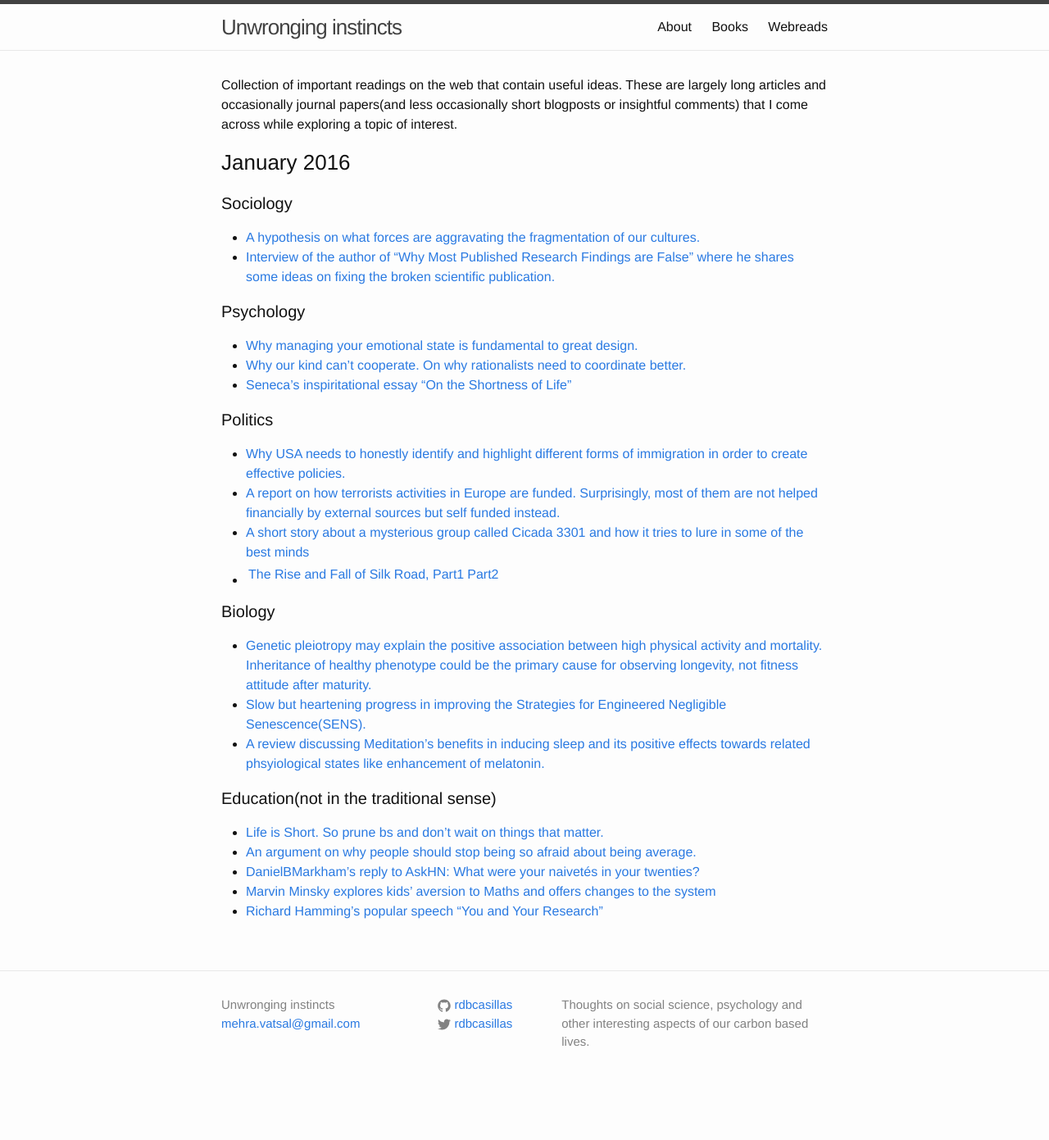
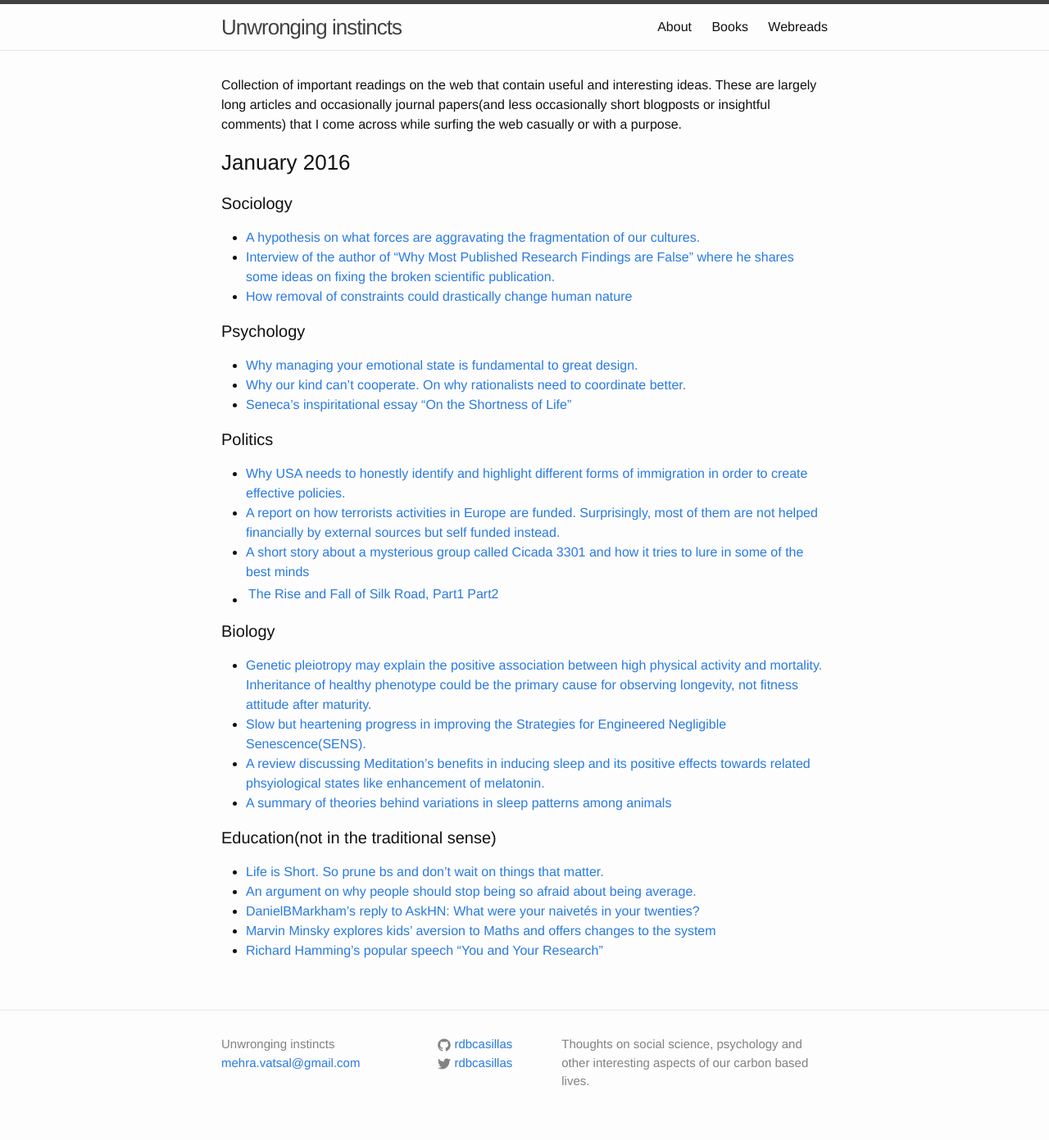
Before and after one commit to rdbcasillas/rdbcasillas.github.io, a Jekyll site: the page built from webreads.md, in a window 1280 px wide. Shown: the whole page at 82% size. Built offline with Jekyll 4.4.1, drawn with Linux system fonts in a browser that asks for light colours; Markdown is read by kramdown in place of the engine named in the settings; before the commit the page ends 1343 px from its top, so only the background shows below that.

Commit message:
added final links for the month of January

```diff
--- a/webreads.md
+++ b/webreads.md
@@ -4,13 +4,14 @@ title: Webreads
 ---
 
 
-Collection of important readings on the web that contain useful ideas. These are largely long articles and occasionally journal papers(and less occasionally short blogposts or insightful comments) that I come across while exploring a topic of interest.
+Collection of important readings on the web that contain useful and interesting ideas. These are largely long articles and occasionally journal papers(and less occasionally short blogposts or insightful comments) that I come across while surfing the web casually or with a purpose.
 
 ###January 2016
 
 ####Sociology
   * [A hypothesis on what forces are aggravating the fragmentation of our cultures.](http://paulgraham.com/re.html)
   * [Interview of the author of "Why Most Published Research Findings are False" where he shares some ideas on fixing the broken scientific publication.](http://www.vox.com/2015/2/16/8034143/john-ioannidis-interview)
+  * [How removal of constraints could drastically change human nature](http://kajsotala.fi/2012/10/technology-will-destroy-human-nature/)
 
 ####Psychology
   * [Why managing your emotional state is fundamental to great design.](http://deep.design/design-like-an-astronaut/)
@@ -27,6 +28,7 @@ Collection of important readings on the web that contain useful ideas. These are
   * [Genetic pleiotropy may explain the positive association between high physical activity and mortality. Inheritance of healthy phenotype could be the primary cause for observing longevity, not fitness attitude after maturity.](http://www.nature.com/articles/srep18259)
   * [Slow but heartening progress in improving the Strategies for Engineered Negligible Senescence(SENS).](https://www.fightaging.org/archives/2015/12/a-look-back-at-2015-in-longevity-science.php)
   * [A review discussing Meditation's benefits in inducing sleep and its positive effects towards related phsyiological states like enhancement of melatonin.](https://www.ncbi.nlm.nih.gov/pmc/articles/PMC3328970/)
+  * [A summary of theories behind variations in sleep patterns among animals](http://classic.sciencemag.org/content/337/6102/1610.long)
 
 ####Education(not in the traditional sense)
   * [Life is Short. So prune bs and don't wait on things that matter.](paulgraham.com/vb.html)
```
